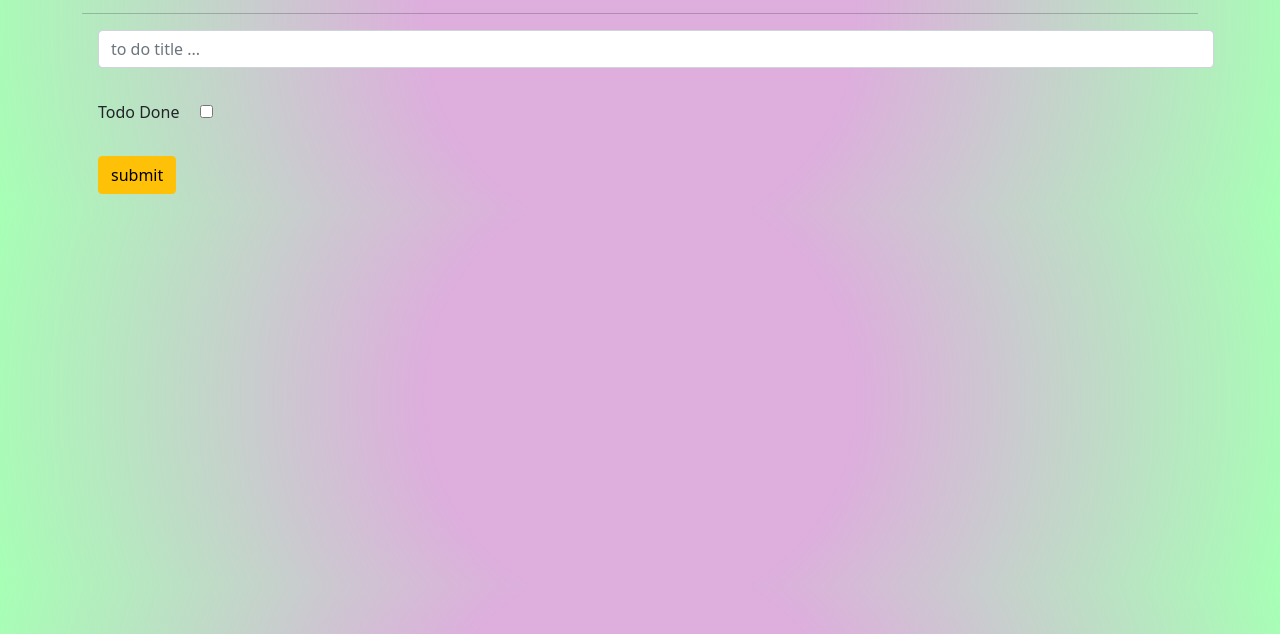
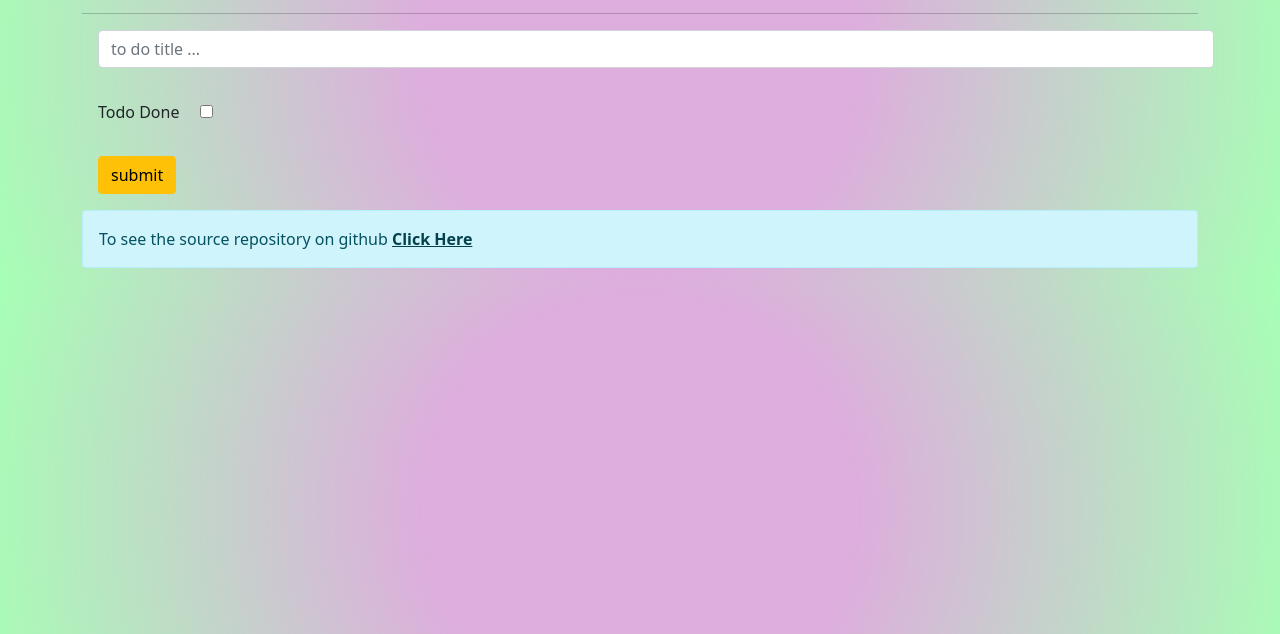
Before and after one commit to hh7192/fetch-API-beginner, a website: page index.html in a window 1280 px wide. Shown: the part 166-800 px from the top of the page. Drawn offline with nearby package versions, Linux system fonts and the light colour scheme.

Commit message:
add github link.

```diff
--- a/index.html
+++ b/index.html
@@ -6,7 +6,7 @@
     <meta name="viewport" content="width=device-width, initial-scale=1.0" />
     <link href="https://cdn.jsdelivr.net/npm/bootstrap@5.1.3/dist/css/bootstrap.min.css" rel="stylesheet" integrity="sha384-1BmE4kWBq78iYhFldvKuhfTAU6auU8tT94WrHftjDbrCEXSU1oBoqyl2QvZ6jIW3" crossorigin="anonymous">
     <link rel="stylesheet" href="styles.css" />
-    <title>Fetch API Sandbox</title>
+    <title>HamidreZa | Fetch API Sandbox</title>
   </head>
 
   <body>
@@ -41,6 +41,9 @@
         </div>
         <input type="submit" value="submit" class="btn btn-warning m-3" />
       </form>
+      <div class="alert alert-info" role="alert">
+       To see the source repository on github <a href="https://github.com/hh7192/fetch-API-beginner" class="alert-link">Click Here</a>
+      </div>
     </div>
 
     <script src="app.js"></script>
```
